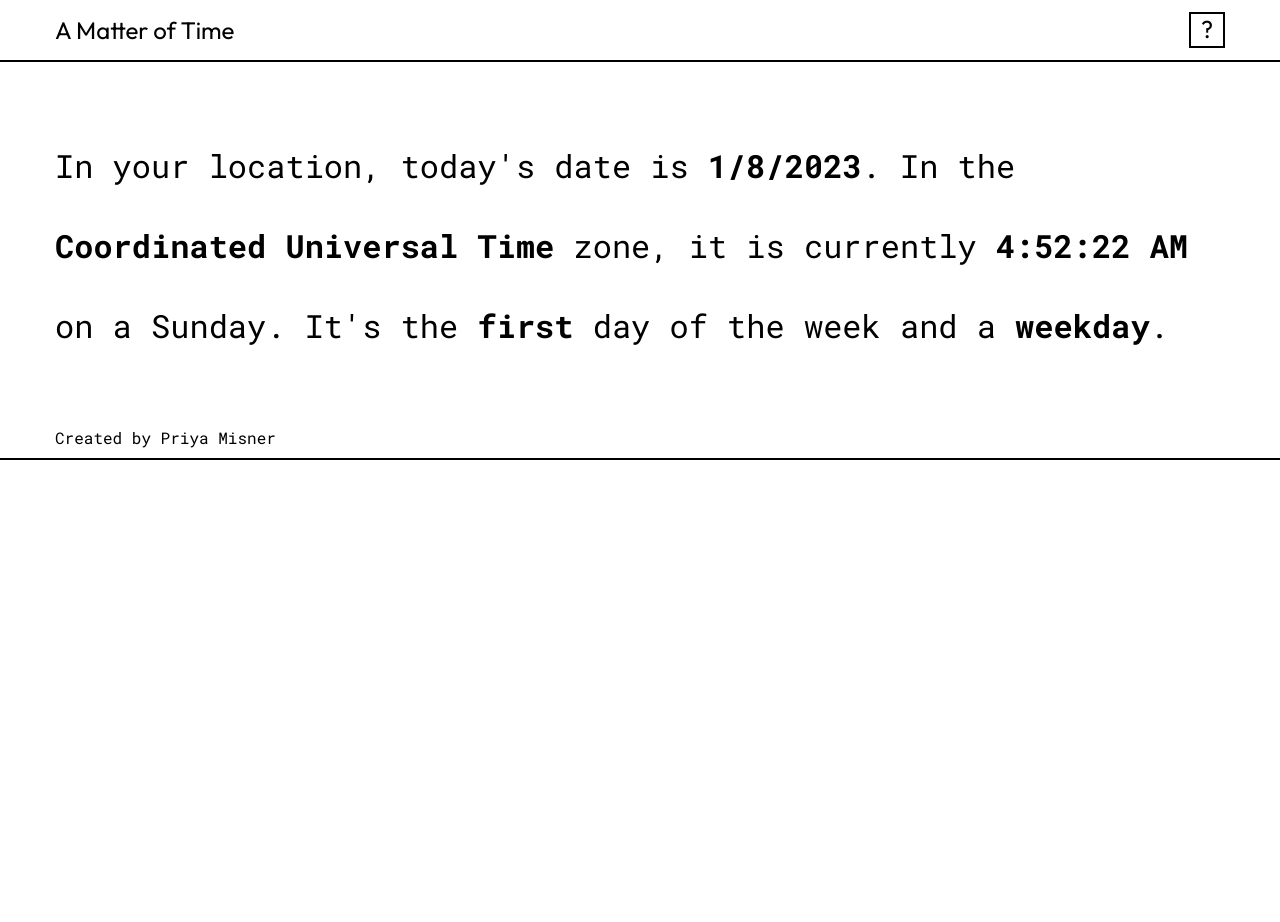
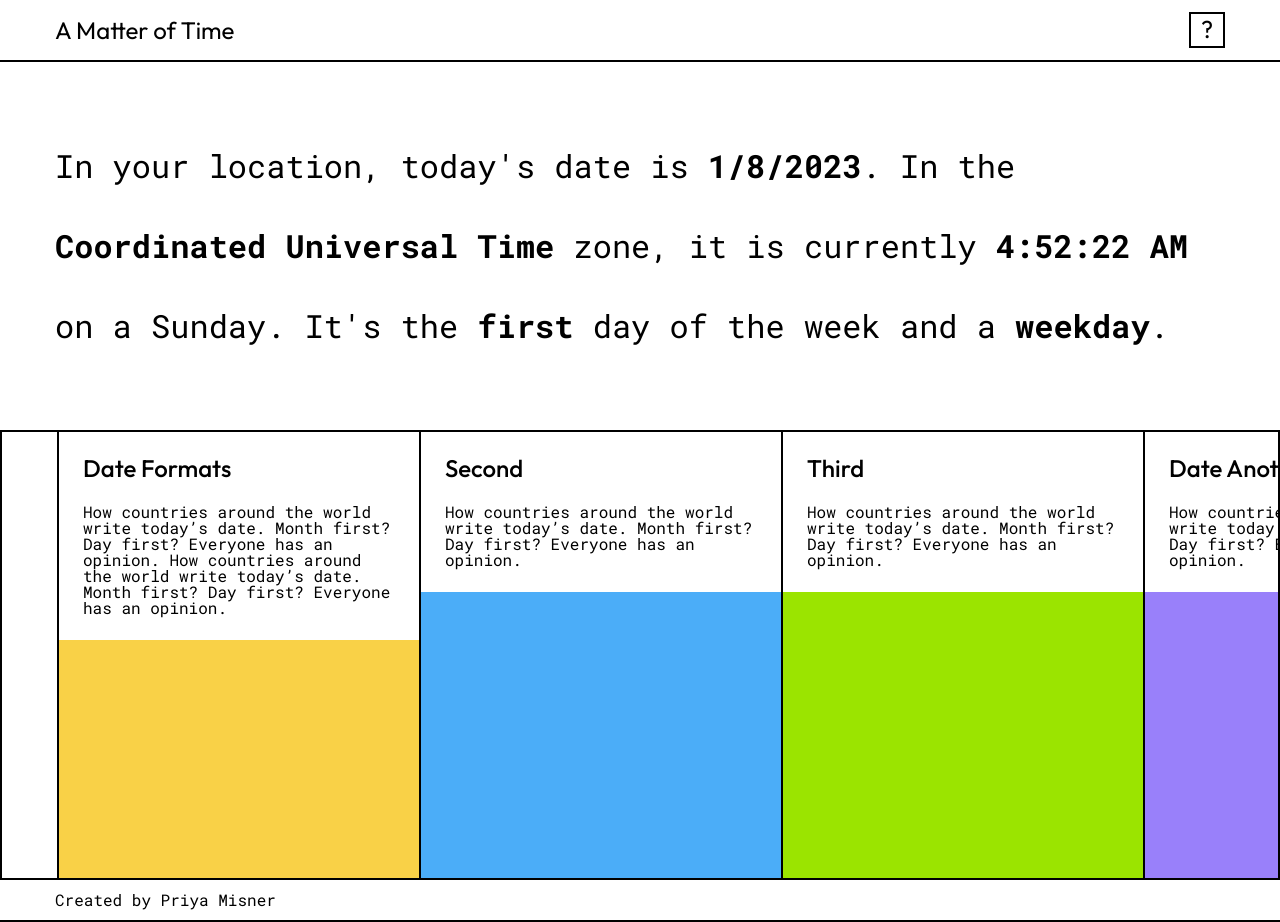
Before and after one commit to p-misner/matteroftime, a React (Create React App) app: page / in a window 1280 px wide. Before the commit the page ends 800 px from the top, so only its background shows below. Built offline with nearby package versions, Linux system fonts and the light colour scheme.

Commit message:
page card elements styled + scroll

```diff
--- a/src/App.tsx
+++ b/src/App.tsx
@@ -2,13 +2,16 @@ import React from "react";
 import Header from "./components/Header";
 import Footer from "./components/Footer";
 import OverviewText from "./components/OverviewText";
+import PagePreview from "./components/PagePreview";
 
 function App() {
   const hello = 5;
   return (
     <div className="App">
       <Header />
-      <OverviewText /> <Footer />
+      <OverviewText />
+      <PagePreview />
+      <Footer />
     </div>
   );
 }
--- /dev/null
+++ b/src/components/PagePreview.tsx
@@ -0,0 +1,103 @@
+import React from "react";
+import styled from "styled-components";
+import { fontColor, vizColors } from "../styling/stylingConstants";
+
+const PageCardWrapper = styled.div`
+  height: 446px;
+  border-left: 2px solid ${fontColor};
+  width: auto;
+  display: flex;
+  flex-direction: column;
+
+  :first-child {
+    margin-left: calc((100vw - 1170px) / 2);
+  }
+
+  h3 {
+    font-family: Outfit;
+    font-weight: 500;
+    font-size: 24px;
+    margin: 24px 24px 0px 24px;
+  }
+  p {
+    margin: 24px;
+  }
+`;
+
+const ColorImageWrapper = styled.div`
+  min-width: 360px;
+  height: 100%;
+  background: ${(props) => props.color};
+`;
+const MarginPageCard = styled.div`
+  height: 446px;
+  min-width: calc((100vw - 1170px) / 2);
+  border-left: 2px solid ${fontColor};
+  background: white;
+`;
+
+const CardHorizontal = styled.div`
+  overflow-x: scroll;
+  display: flex;
+  flex-direction: row;
+  border: 2px solid ${fontColor};
+`;
+type ImageSizes = "big" | "small";
+
+function ColorImage({ size, color }: { size: ImageSizes; color: string }) {
+  return <ColorImageWrapper color={color} />;
+}
+
+function PageCard({
+  title,
+  bodyCopy,
+  color,
+}: {
+  title: string;
+  bodyCopy: string;
+  color: string;
+}) {
+  return (
+    <PageCardWrapper>
+      {" "}
+      <h3>{title}</h3>
+      <p>{bodyCopy}</p>
+      <ColorImage size="big" color={color} />
+    </PageCardWrapper>
+  );
+}
+
+export default function PagePreview() {
+  const placeholderCopy =
+    "How countries around the world write today’s date. Month first? Day first? Everyone has an opinion. ";
+  return (
+    <CardHorizontal>
+      <PageCard
+        title="Date Formats"
+        bodyCopy={placeholderCopy + placeholderCopy}
+        color={vizColors.yellow}
+      />
+      <PageCard
+        title="Second"
+        bodyCopy={placeholderCopy}
+        color={vizColors.adamantineBlue}
+      />
+      <PageCard
+        title="Third"
+        bodyCopy={placeholderCopy}
+        color={vizColors.brightGreen}
+      />
+      <PageCard
+        title="Date Another"
+        bodyCopy={placeholderCopy}
+        color={vizColors.pastelPurple}
+      />
+      <PageCard
+        title="Fourth Formats"
+        bodyCopy={placeholderCopy}
+        color={vizColors.adamantineBlue}
+      />
+      <MarginPageCard />
+    </CardHorizontal>
+  );
+}
```
